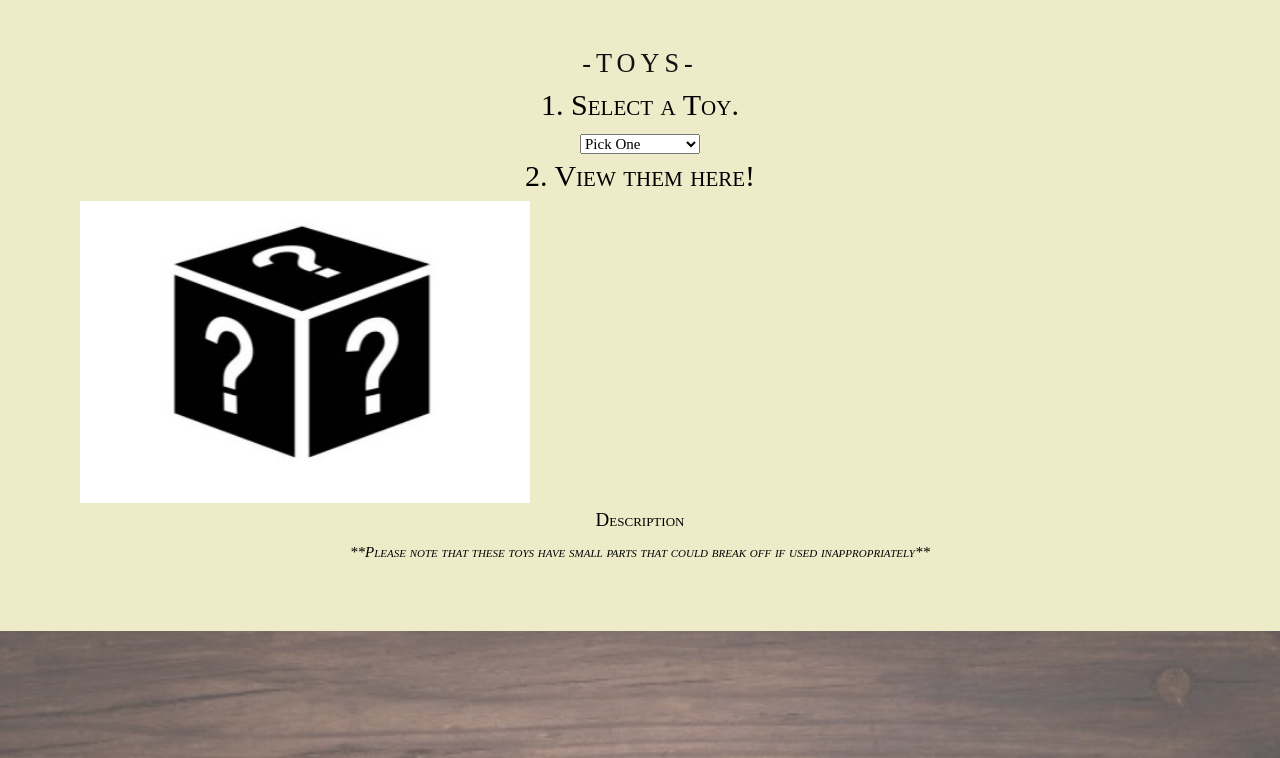
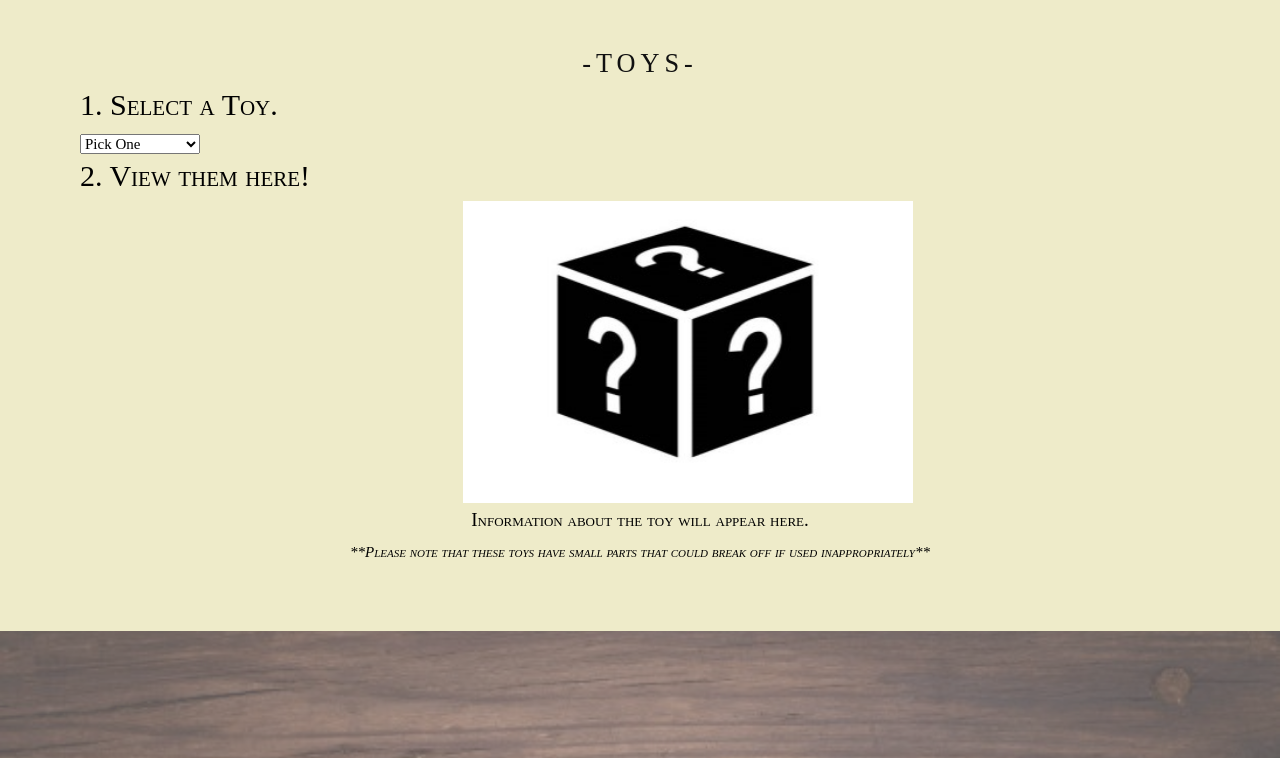
Before and after one commit to 523Cs/wooden-toys, a plain HTML site: page index.html in a window 1280 px wide. Shown: the part 802-1560 px from the top of the page. Drawn offline with nearby package versions, Linux system fonts and the light colour scheme; a web font is replaced by a local one.

Commit message:
Update index.html

```diff
--- a/index.html
+++ b/index.html
@@ -12,6 +12,9 @@
   <script src="https://maxcdn.bootstrapcdn.com/bootstrap/3.4.1/js/bootstrap.min.js"></script>
   <title>Little Bird Handmade Toys</title>
   <link rel="icon" href="Little Bird Toys Logo (1).png" type="image/png">
+  <!--parallax format: https://www.w3schools.com/howto/howto_css_parallax.asp-->
+  <!--mailing list: JS Form Fields-->
+  <!--toy list: JS Postcard Generator/Random Testimonial-->
 </head>
 
 <body>
@@ -42,7 +45,7 @@
     <div class="outer-wrapper">
       <div class="content-wrapper">
         <main role="main">
-          <div class="first step text-center justify-content-center">
+          <div class="first-step">
             <h2>1. Select a Toy.</h2>
             <select name="toys" id="toys">
               <option selected disabled value="empty-state">Pick One</option>
@@ -53,11 +56,17 @@
               <option value="plane">Plane</option>
             </select>
           </div>
-          <div class="second-step text-center justify-content-center">
+          <div class="second-step">
             <h2>2. View them here!</h2>
-            <div class="justify-content-center" id="toy-pic"></div>
+            <div class="row">
+              <div class="col-md-4"></div>
+              <div class="col-md-4">
+                <div id="toy-pic"></div>
+              </div>
+              <div class="col-md-4"></div>
+            </div>
             <div>
-              <p id="toy-desc">Description</p>
+              <p id="toy-desc">Information about the toy will appear here.</p>
             </div>
           </div>
         </main>
@@ -165,13 +174,13 @@
             </center>
 
             <label for="nameField">Name:</label>
-            <input id="nameField" name="nameField" type="text" class="textfield" value="Example: John Doe" onFocus="clearName();" onBlur="resetName();">
+            <input id="nameField" name="nameField" type="text" class="textfield" value="Example: Tony Stark" onFocus="clearName();" onBlur="resetName();">
 
             <label for="addressField">Address:</label>
             <input id="addressField" name="addressField" type="text" class="textfield" value="Example: 805 W Manchester Blvd, Inglewood, CA 90301, USA" onFocus="clearAddress();" onBlur="resetAddress();">
 
             <label for="emailField">Email:</label>
-            <input id="emailField" name="emailField" type="text" class="textfield" value="Example: johndoe123@gmail.com" onFocus="clearEmail();" onBlur="resetEmail();">
+            <input id="emailField" name="emailField" type="text" class="textfield" value="Example: tonystark3000@starkindustries.com" onFocus="clearEmail();" onBlur="resetEmail();">
 
             <input id="submit" type="submit" name="submit" value="Sign Me Up!">
           </fieldset>
```
